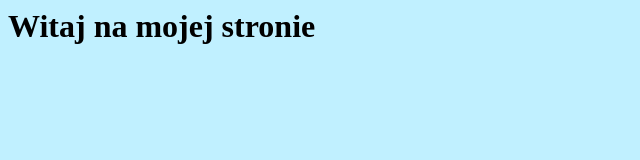
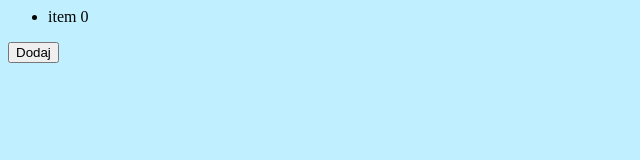
Before and after one commit to Krzysztof-data/JS-Triangle, a plain HTML site: page index.html in a window 1280 px wide. Shown: the whole page, without its empty margins (0-640 px from the left). Drawn offline with Linux system fonts and the light colour scheme.

Commit message:
JS chapter 8.11 amendments

```diff
--- a/index.html
+++ b/index.html
@@ -6,7 +6,10 @@
     <link rel="stylesheet" href="style.css">
 </head>
 <body>
-    <h1> Witaj na mojej stronie </h1>
+  <ul id="Lista">
+      <li>item 0</li>
+  </ul>
+  <button id="addElem">Dodaj</button>
 
 </body>
 </html>
--- a/scripts.js
+++ b/scripts.js
@@ -3,5 +3,5 @@ var list = document.getElementById('Lista'),
 	itemsByTagName = document.getElementsByTagName('li');
 
 add.addEventListener('click', function() {
-	list.innerHTML += '<li>item</li>' + itemsByTagName.length
+	list.innerHTML += '<li>item ' + itemsByTagName.length + '</li>'
 });
```
